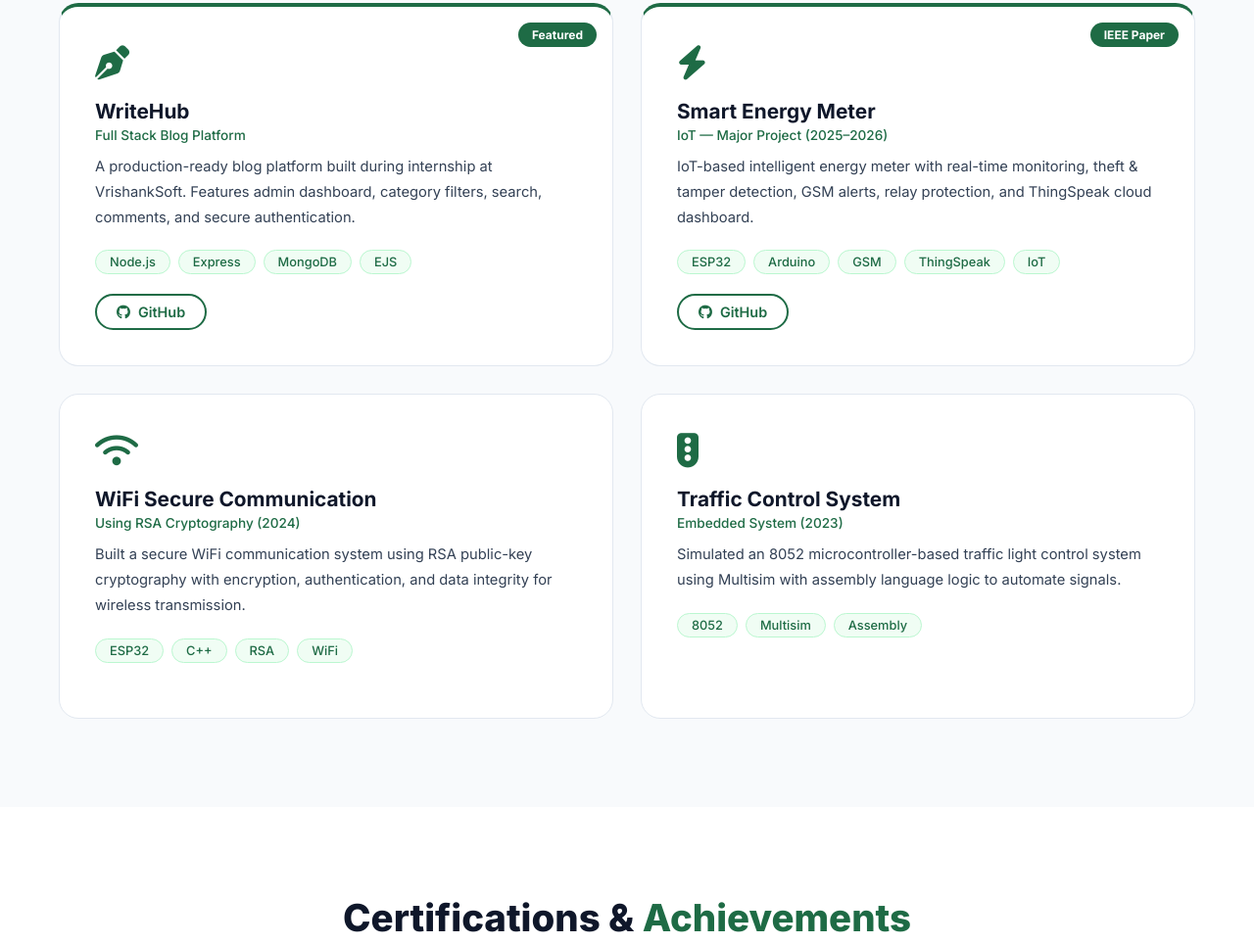
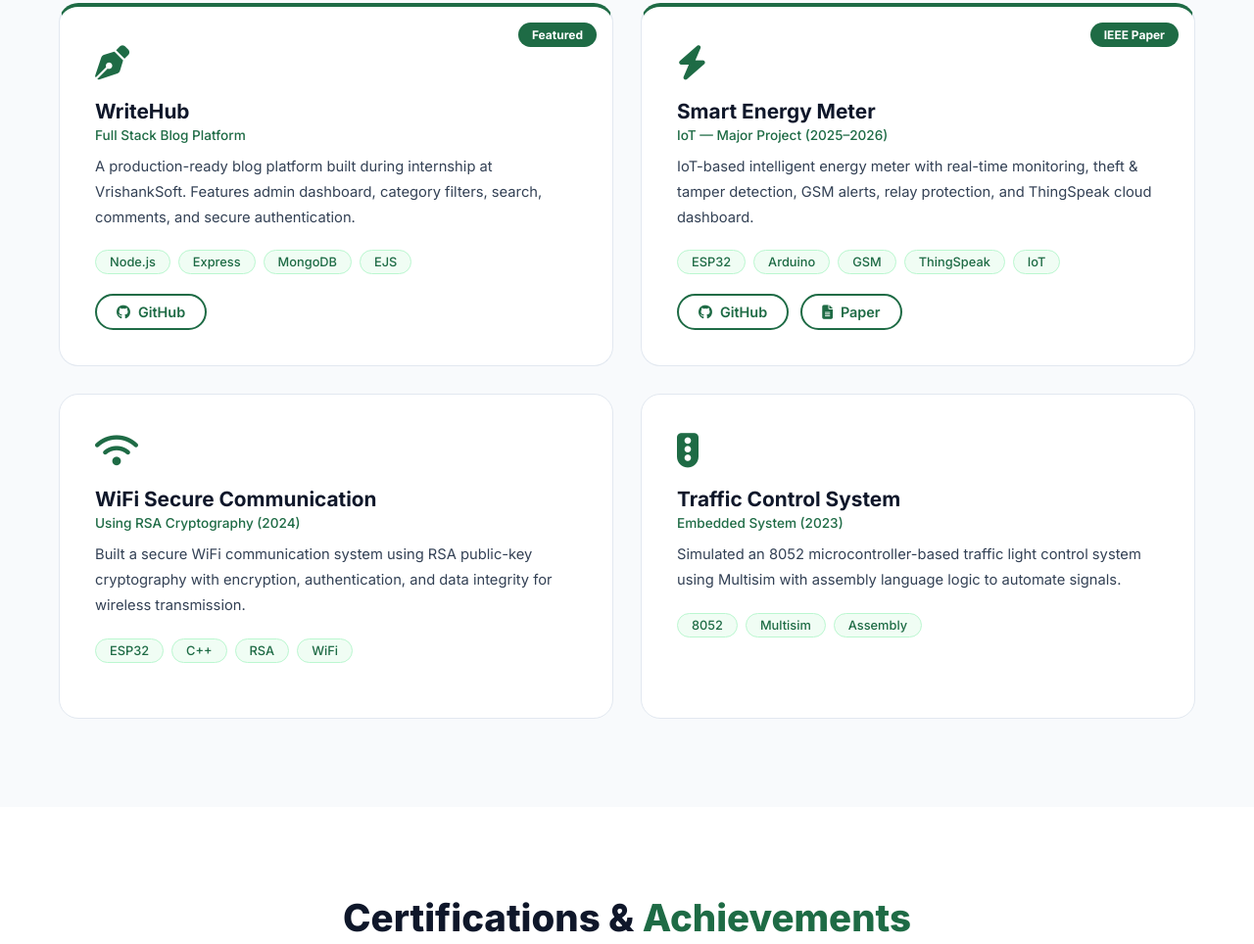
Before and after one commit to SrushtiSriDatta/SrushtiSriDatta.github.io, a plain HTML site: page index.html in a window 1280 px wide. Shown: the part 2456-3420 px from the top of the page at 98% size. Drawn offline with Linux system fonts and the light colour scheme.

Commit message:
Add published IEEE paper link to Smart Energy Meter project

```diff
--- a/index.html
+++ b/index.html
@@ -127,7 +127,7 @@
         <p class="project-sub">IoT — Major Project (2025–2026)</p>
         <p class="project-desc">IoT-based intelligent energy meter with real-time monitoring, theft & tamper detection, GSM alerts, relay protection, and ThingSpeak cloud dashboard.</p>
         <div class="project-tags"><span>ESP32</span><span>Arduino</span><span>GSM</span><span>ThingSpeak</span><span>IoT</span></div>
-        <div class="project-links"><a href="https://github.com/SrushtiSriDatta/Smart-Engery-Meter" target="_blank"><i class="fab fa-github"></i> GitHub</a></div>
+        <div class="project-links"><a href="https://github.com/SrushtiSriDatta/Smart-Engery-Meter" target="_blank"><i class="fab fa-github"></i> GitHub</a><a href="https://ieeexplore.ieee.org/document/11603061" target="_blank"><i class="fas fa-file-alt"></i> Paper</a></div>
       </div>
       <div class="project-card reveal">
         <div class="project-icon"><i class="fas fa-wifi"></i></div>
@@ -162,7 +162,7 @@
         <div class="achievement-item reveal"><i class="fas fa-award"></i><p><strong>Altium Global Scholarship</strong> recipient (2025)</p></div>
         <div class="achievement-item reveal"><i class="fas fa-medal"></i><p><strong>Gita Chaitanya Merit Scholarship</strong> recipient</p></div>
         <div class="achievement-item reveal"><i class="fas fa-microphone"></i><p>Presented at <strong>WinTechCon 2025</strong></p></div>
-        <div class="achievement-item reveal"><i class="fas fa-file-alt"></i><p>Paper accepted at <strong>ECMI 2026</strong> — IEEE Xplore</p></div>
+        <div class="achievement-item reveal"><i class="fas fa-file-alt"></i><p>Paper accepted at <strong>ECMI 2026</strong> — <a href="https://ieeexplore.ieee.org/document/11603061" target="_blank">IEEE Xplore</a></p></div>
       </div>
     </div>
   </section>
--- a/style.css
+++ b/style.css
@@ -124,6 +124,7 @@ nav.scrolled {
 .project-desc { font-size: 0.92rem; line-height: 1.75; margin-bottom: 20px; }
 .project-tags { display: flex; flex-wrap: wrap; gap: 8px; margin-bottom: 20px; }
 .project-tags span { background: #f0fdf4; color: var(--primary); padding: 4px 14px; border-radius: 50px; font-size: 0.8rem; font-weight: 500; border: 1px solid #bbf7d0; }
+.project-links { display: flex; flex-wrap: wrap; gap: 12px; }
 .project-links a { display: inline-flex; align-items: center; gap: 8px; text-decoration: none; color: var(--primary); font-weight: 600; font-size: 0.9rem; border: 2px solid var(--primary); padding: 8px 20px; border-radius: 50px; transition: all 0.3s; }
 .project-links a:hover { background: var(--primary); color: white; }
 
```
